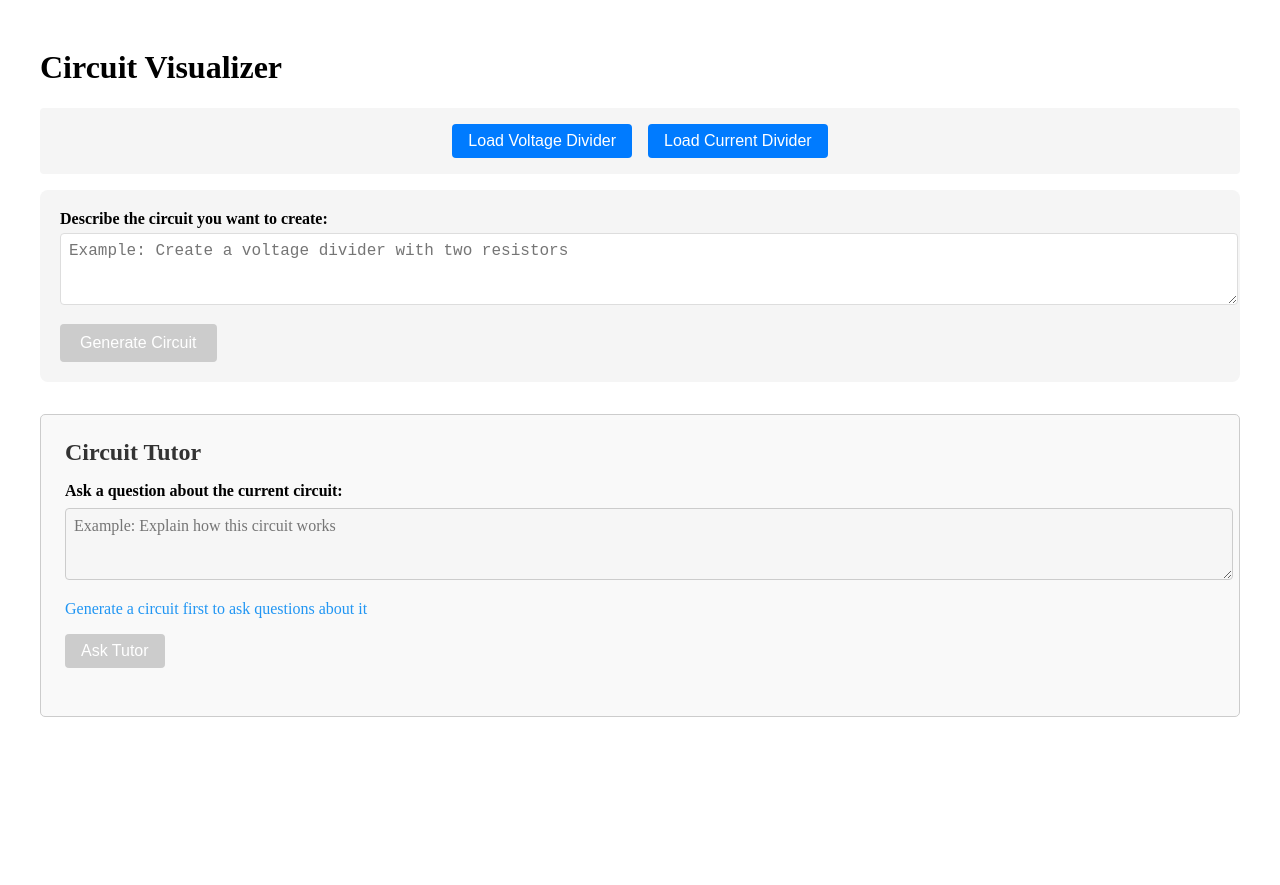
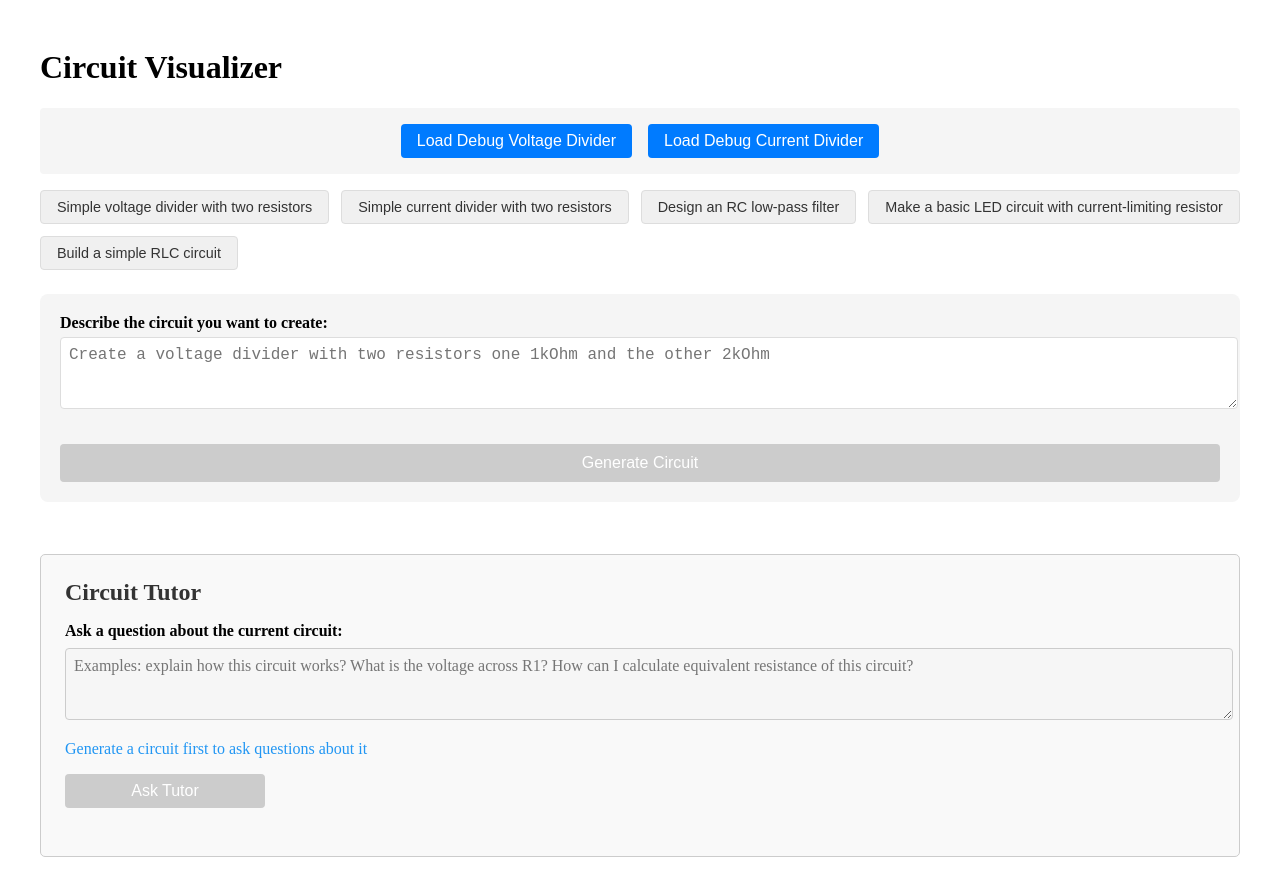
Before and after one commit to andrew-noble/circuit-tutor, a React (Vite) app in the folder frontend/: page / in a window 1280 px wide. Before the commit the page ends 800 px from the top, so only its background shows below. Built offline with nearby package versions, Linux system fonts and the light colour scheme.

Commit message:
add latex formatting to the frontend and add spinner

```diff
--- a/frontend/src/components/CircuitForm.tsx
+++ b/frontend/src/components/CircuitForm.tsx
@@ -1,9 +1,19 @@
 import React, { useState } from "react";
 import type { CircuitData } from "../types";
+import Spinner from "./Spinner";
+import "../styles/forms.css";
 
 interface CircuitFormProps {
   onCircuitReceived: (circuit: CircuitData) => void;
 }
+
+const CIRCUIT_SUGGESTIONS = [
+  "Simple voltage divider with two resistors",
+  "Simple current divider with two resistors",
+  "Design an RC low-pass filter",
+  "Make a basic LED circuit with current-limiting resistor",
+  "Build a simple RLC circuit",
+];
 
 const CircuitForm: React.FC<CircuitFormProps> = ({ onCircuitReceived }) => {
   const [prompt, setPrompt] = useState("");
@@ -38,7 +48,49 @@ const CircuitForm: React.FC<CircuitFormProps> = ({ onCircuitReceived }) => {
     }
   };
 
+  const handleSuggestionClick = async (suggestion: string) => {
+    setPrompt(suggestion);
+    setIsLoading(true);
+    setError(null);
+
+    try {
+      const response = await fetch("http://localhost:8000/generate-circuit", {
+        method: "POST",
+        headers: {
+          "Content-Type": "application/json",
+        },
+        body: JSON.stringify({ prompt: suggestion }),
+      });
+
+      if (!response.ok) {
+        throw new Error(`HTTP error! status: ${response.status}`);
+      }
+
+      const data = await response.json();
+      onCircuitReceived(data);
+      setPrompt(""); // Clear the form after successful submission
+    } catch (err) {
+      setError(err instanceof Error ? err.message : "An error occurred");
+    } finally {
+      setIsLoading(false);
+    }
+  };
+
   return (
+    <div className="circuit-form-container">
+      <div className="suggestion-buttons">
+        {CIRCUIT_SUGGESTIONS.map((suggestion, index) => (
+          <button
+            key={index}
+            type="button"
+            onClick={() => handleSuggestionClick(suggestion)}
+            disabled={isLoading}
+            className="suggestion-button"
+          >
+            {suggestion}
+          </button>
+        ))}
+      </div>
       <form onSubmit={handleSubmit} className="circuit-form">
         <div className="form-group">
           <label htmlFor="circuit-prompt">
@@ -48,17 +100,22 @@ const CircuitForm: React.FC<CircuitFormProps> = ({ onCircuitReceived }) => {
             id="circuit-prompt"
             value={prompt}
             onChange={(e) => setPrompt(e.target.value)}
-          placeholder="Example: Create a voltage divider with two resistors"
+            placeholder="Create a voltage divider with two resistors one 1kOhm and the other 2kOhm"
             rows={3}
             disabled={isLoading}
             className="form-control"
           />
         </div>
         {error && <div className="error-message">{error}</div>}
-      <button type="submit" disabled={isLoading || !prompt.trim()}>
-        {isLoading ? "Generating Circuit..." : "Generate Circuit"}
+        <button
+          type="submit"
+          disabled={isLoading || !prompt.trim()}
+          className="form-button"
+        >
+          {isLoading ? <Spinner /> : "Generate Circuit"}
         </button>
       </form>
+    </div>
   );
 };
 
--- a/frontend/src/components/ExampleCircuitButtons.tsx
+++ b/frontend/src/components/ExampleCircuitButtons.tsx
@@ -35,13 +35,13 @@ const ExampleCircuitButtons: React.FC<ExampleCircuitButtonsProps> = ({
           onClick={() => fetchCircuit("voltage-divider")}
           className="example-button"
         >
-          Load Voltage Divider
+          Load Debug Voltage Divider
         </button>
         <button
           onClick={() => fetchCircuit("current-divider")}
           className="example-button"
         >
-          Load Current Divider
+          Load Debug Current Divider
         </button>
       </div>
     </div>
--- /dev/null
+++ b/frontend/src/components/Spinner.css
@@ -0,0 +1,27 @@
+@keyframes spin {
+  from {
+    transform: rotate(0deg);
+  }
+  to {
+    transform: rotate(360deg);
+  }
+}
+
+.spinner {
+  display: inline-flex;
+  align-items: center;
+}
+
+.spinner-circle {
+  width: 16px;
+  height: 16px;
+  border: 2px solid #3b82f6;
+  border-left-color: transparent;
+  border-radius: 50%;
+  animation: spin 1s linear infinite;
+}
+
+.spinner-text {
+  margin-left: 8px;
+  color: #3b82f6;
+}
--- /dev/null
+++ b/frontend/src/components/Spinner.tsx
@@ -0,0 +1,13 @@
+import React from "react";
+import "./Spinner.css";
+
+const Spinner: React.FC = () => {
+  return (
+    <div className="spinner">
+      <div className="spinner-circle"></div>
+      <span className="spinner-text">Loading...</span>
+    </div>
+  );
+};
+
+export default Spinner;
--- a/frontend/src/components/TutorForm.tsx
+++ b/frontend/src/components/TutorForm.tsx
@@ -1,5 +1,7 @@
 import React, { useState } from "react";
 import type { CircuitData } from "../types";
+import Spinner from "./Spinner";
+import "../styles/forms.css";
 
 interface TutorFormProps {
   circuitData: CircuitData | undefined;
@@ -61,7 +63,7 @@ const TutorForm: React.FC<TutorFormProps> = ({
           id="tutor-question"
           value={question}
           onChange={(e) => setQuestion(e.target.value)}
-          placeholder="Example: Explain how this circuit works"
+          placeholder="Examples: explain how this circuit works? What is the voltage across R1? How can I calculate equivalent resistance of this circuit?"
           rows={3}
           disabled={isLoading || !circuitData}
           className="form-control"
@@ -76,8 +78,9 @@ const TutorForm: React.FC<TutorFormProps> = ({
       <button
         type="submit"
         disabled={isLoading || !question.trim() || !circuitData}
+        className="form-button"
       >
-        {isLoading ? "Sending Question..." : "Ask Tutor"}
+        {isLoading ? <Spinner /> : "Ask Tutor"}
       </button>
     </form>
   );
--- a/frontend/src/components/TutorResponse.tsx
+++ b/frontend/src/components/TutorResponse.tsx
@@ -1,4 +1,8 @@
 import React from "react";
+import ReactMarkdown from "react-markdown";
+import remarkMath from "remark-math";
+import rehypeKatex from "rehype-katex";
+import "katex/dist/katex.min.css";
 
 interface TutorResponseProps {
   response: string | null;
@@ -16,9 +20,22 @@ const TutorResponse: React.FC<TutorResponseProps> = ({ response }) => {
     <div className="tutor-response">
       <h3>Tutor Response</h3>
       <div className="response-content">
-        {response.split("\n").map((paragraph, index) => (
-          <p key={index}>{paragraph}</p>
-        ))}
+        <ReactMarkdown
+          remarkPlugins={[remarkMath]}
+          rehypePlugins={[rehypeKatex]}
+          components={{
+            p: ({ children }) => <p className="mb-4">{children}</p>,
+            ul: ({ children }) => (
+              <ul className="list-disc pl-6 mb-4">{children}</ul>
+            ),
+            ol: ({ children }) => (
+              <ol className="list-decimal pl-6 mb-4">{children}</ol>
+            ),
+            li: ({ children }) => <li className="mb-2">{children}</li>,
+          }}
+        >
+          {response}
+        </ReactMarkdown>
       </div>
     </div>
   );
--- a/frontend/src/services/renderer/config.ts
+++ b/frontend/src/services/renderer/config.ts
@@ -3,7 +3,7 @@ import { ComponentConfig } from "./ComponentRenderer";
 
 export const rendererConfig = {
   padding: { top: 40, right: 40, bottom: 40, left: 150 } as Padding,
-  dimensions: { width: 1000, height: 600 } as Dimensions,
+  dimensions: { width: 1160, height: 600 } as Dimensions,
   component: {
     componentSize: 100,
     symbolMap: {
--- /dev/null
+++ b/frontend/src/styles/forms.css
@@ -0,0 +1,45 @@
+.form-button {
+  min-width: 200px;
+  display: flex;
+  justify-content: center;
+  align-items: center;
+}
+
+.circuit-form-container {
+  display: flex;
+  flex-direction: column;
+  gap: 1.5rem;
+}
+
+.suggestion-buttons {
+  display: flex;
+  flex-wrap: wrap;
+  gap: 0.75rem;
+}
+
+.suggestion-button {
+  padding: 0.5rem 1rem;
+  background-color: #f0f0f0;
+  border: 1px solid #ddd;
+  border-radius: 4px;
+  cursor: pointer;
+  transition: all 0.2s ease;
+  font-size: 0.9rem;
+  color: #333;
+}
+
+.suggestion-button:hover {
+  background-color: #e0e0e0;
+  border-color: #ccc;
+}
+
+.suggestion-button:disabled {
+  opacity: 0.6;
+  cursor: not-allowed;
+}
+
+.circuit-form {
+  display: flex;
+  flex-direction: column;
+  gap: 1rem;
+}
```
Also changed, not shown: frontend/package.json (+8 -1 lines), 1 other file (tests, documents, lock files or other folders). Lines whose indentation alone changed are shown as unchanged.
